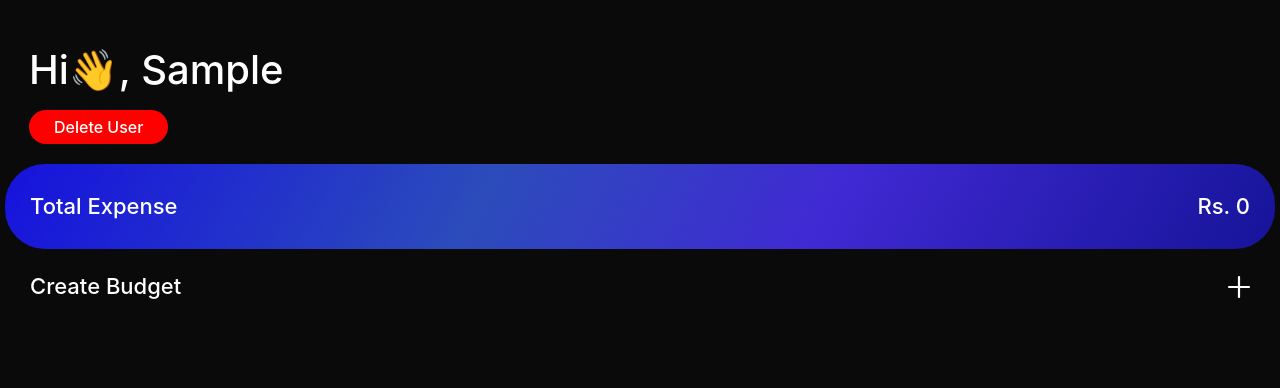
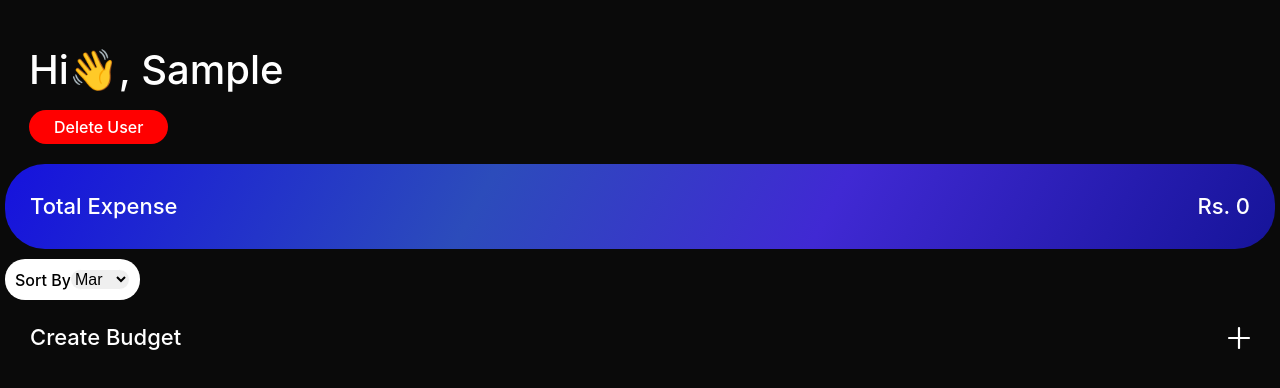
Before and after one commit to ujjwalshrma/expensif-dev-ver, a React (Vite) app: page / in a window 1280 px wide. Both pictures are taken after typing "Sample" into the empty fields and a click on the button "Add Account". Shown: the top 388 px of the page. Built offline with nearby package versions, Linux system fonts and the light colour scheme.

Commit message:
added date component to budget card and added functionality to sort budgets by month

```diff
--- a/src/App.jsx
+++ b/src/App.jsx
@@ -12,12 +12,21 @@ import Budget from './components/Budgets/Budget'
 //expenses components
 import ExpensesForm from './components/Expenses/ExpensesForm'
 
+//sort component
+import SortButton from './components/Sort/SortButton'
+
 //auto animate
 import { useAutoAnimate } from '@formkit/auto-animate/react'
+
+import { MONTHS } from './components/lib/date'
 
 function App() {
 	const [isEnteredNameValid, setIsEnteredNameValid] = useState(false)
 	const [userName, setUserName] = useState('')
+
+	const initialMonth = MONTHS[new Date().getMonth()]
+
+	const [curMonth, getCurMonth] = useState(initialMonth)
 
 	const budgetCtx = useContext(budgetContext)
 	const budgets = budgetCtx.budgets
@@ -51,6 +60,7 @@ function App() {
 				Delete User
 			</button>
 			<TotalExpense budgets={budgets} />
+			<SortButton initialMonth={initialMonth} getCurMonth={getCurMonth} />
 			<BudgetForm addBudget={budgetCtx.addBudget} />
 			<div ref={expenseFormRef}>
 				{budgets.length > 0 && (
@@ -61,6 +71,7 @@ function App() {
 				)}
 			</div>
 			<Budget
+				curMonth={curMonth}
 				budgets={budgets}
 				removeBudget={budgetCtx.removeBudget}
 				removeExpense={budgetCtx.removeExpense}
--- a/src/components/Budgets/Budget.jsx
+++ b/src/components/Budgets/Budget.jsx
@@ -6,17 +6,24 @@ import ProgressBar from '../UI/ProgressBar/ProgressBar'
 
 import { useAutoAnimate } from '@formkit/auto-animate/react'
 
-const Budget = ({ budgets, removeBudget, removeExpense }) => {
+const Budget = ({ budgets, removeBudget, removeExpense, curMonth }) => {
 	const [budgetsRef] = useAutoAnimate()
+
+	const newBudgets = budgets.filter((budget) => {
+		return budget.bDate.split(' ')[1] === curMonth
+	})
 
 	return (
 		<div ref={budgetsRef}>
-			{budgets.map((budget) => {
+			{newBudgets.map((budget) => {
 				return (
 					<div key={budget.bId}>
 						<Card color='t' className={styles.budget__card}>
 							<div className={styles.budget__heading__wrapper}>
 								<h1>{budget.bName}</h1>
+								<div className={styles.date__wrapper}>
+									<p>{budget.bDate}</p>
+								</div>
 								<h1>Rs. {budget.bAmount}</h1>
 							</div>
 							<ProgressBar budget={budget} />
--- a/src/components/Budgets/BudgetForm.jsx
+++ b/src/components/Budgets/BudgetForm.jsx
@@ -6,7 +6,15 @@ import Card from '../UI/Card/Card'
 
 import plus from '../../../public/plus.svg'
 
+import { MONTHS } from '../lib/date'
+
 const BudgetForm = ({ addBudget }) => {
+	const date = new Date()
+
+	const bDate = `${date.getDate()} ${
+		MONTHS[date.getMonth()]
+	} ${date.getFullYear()}`
+
 	const [budgetName, setBudgetName] = useState('')
 	const [budgetAmount, setBudgetAmount] = useState('')
 
@@ -28,6 +36,7 @@ const BudgetForm = ({ addBudget }) => {
 				bName: budgetName,
 				bAmount: +budgetAmount,
 				bId: uuidv4(),
+				bDate: bDate,
 			})
 			setAccordian((prevAcc) => !prevAcc)
 		}
--- a/src/components/Expenses/ExpensesForm.jsx
+++ b/src/components/Expenses/ExpensesForm.jsx
@@ -5,15 +5,7 @@ import { v4 as uuidv4 } from 'uuid'
 
 import Card from '../UI/Card/Card'
 
-import { MONTHS } from '../lib/date'
-
 const ExpensesForm = ({ addExpense, budgets }) => {
-	const date = new Date()
-
-	const eDate = `${date.getDate()} ${
-		MONTHS[date.getMonth()]
-	} ${date.getFullYear()}`
-
 	const [expenseName, setExpenseName] = useState('')
 	const [expenseAmount, setExpenseAmount] = useState('')
 
@@ -36,7 +28,6 @@ const ExpensesForm = ({ addExpense, budgets }) => {
 			eName: expenseName,
 			eId: uuidv4(),
 			bId: budgetId,
-			eDate: eDate,
 		})
 
 		setExpenseName('')
--- /dev/null
+++ b/src/components/Sort/SortButton.jsx
@@ -0,0 +1,33 @@
+import styles from './SortButton.module.css'
+import { useState } from 'react'
+
+import { MONTHS } from '../lib/date'
+
+const SortButton = ({ getCurMonth, initialMonth }) => {
+	const [month, setMonth] = useState(initialMonth)
+
+	return (
+		<div className={styles.sort__wrapper}>
+			<p>Sort By - </p>
+			<select
+				onChange={(e) => {
+					setMonth(e.target.value)
+					getCurMonth(e.target.value)
+				}}
+				value={month}
+				name='months'
+				id='monts'
+			>
+				{MONTHS.map((month, i) => {
+					return (
+						<option key={i} value={month}>
+							{month}
+						</option>
+					)
+				})}
+			</select>
+		</div>
+	)
+}
+
+export default SortButton
--- /dev/null
+++ b/src/components/Sort/SortButton.module.css
@@ -0,0 +1,22 @@
+.sort__wrapper {
+	display: flex;
+	align-items: center;
+	justify-content: space-between;
+	padding: 10px 10px;
+	background: white;
+	border-radius: 20px;
+	color: black;
+	margin: 10px 0px;
+	width: 115px;
+}
+
+.sort__wrapper p {
+	width: 40px;
+	white-space: nowrap;
+}
+
+.sort__wrapper select {
+	width: 60px;
+	padding: 0;
+	margin: 0;
+}
--- a/src/reducers/BudgetReducer.js
+++ b/src/reducers/BudgetReducer.js
@@ -8,6 +8,7 @@ export const budgetReducer = (state, action) => {
 				bName: action.payload.bName,
 				bAmount: action.payload.bAmount,
 				bId: action.payload.bId,
+				bDate: action.payload.bDate,
 				expenses: [],
 			},
 		]
@@ -28,7 +29,6 @@ export const budgetReducer = (state, action) => {
 				eName: action.payload.eName,
 				eAmount: action.payload.eAmount,
 				eId: action.payload.eId,
-				eDate: action.payload.eDate,
 			},
 			...state[oldBudgetIndex].expenses,
 		]
```
